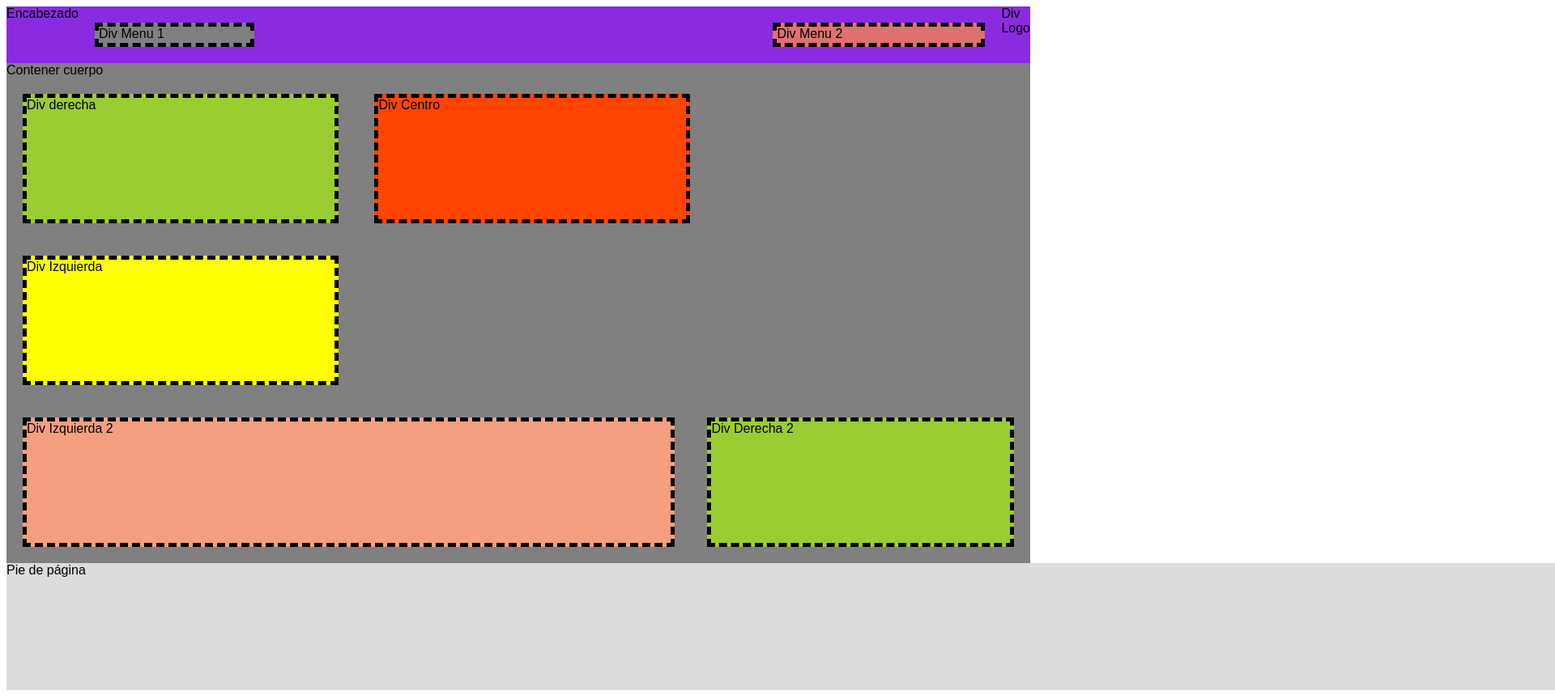
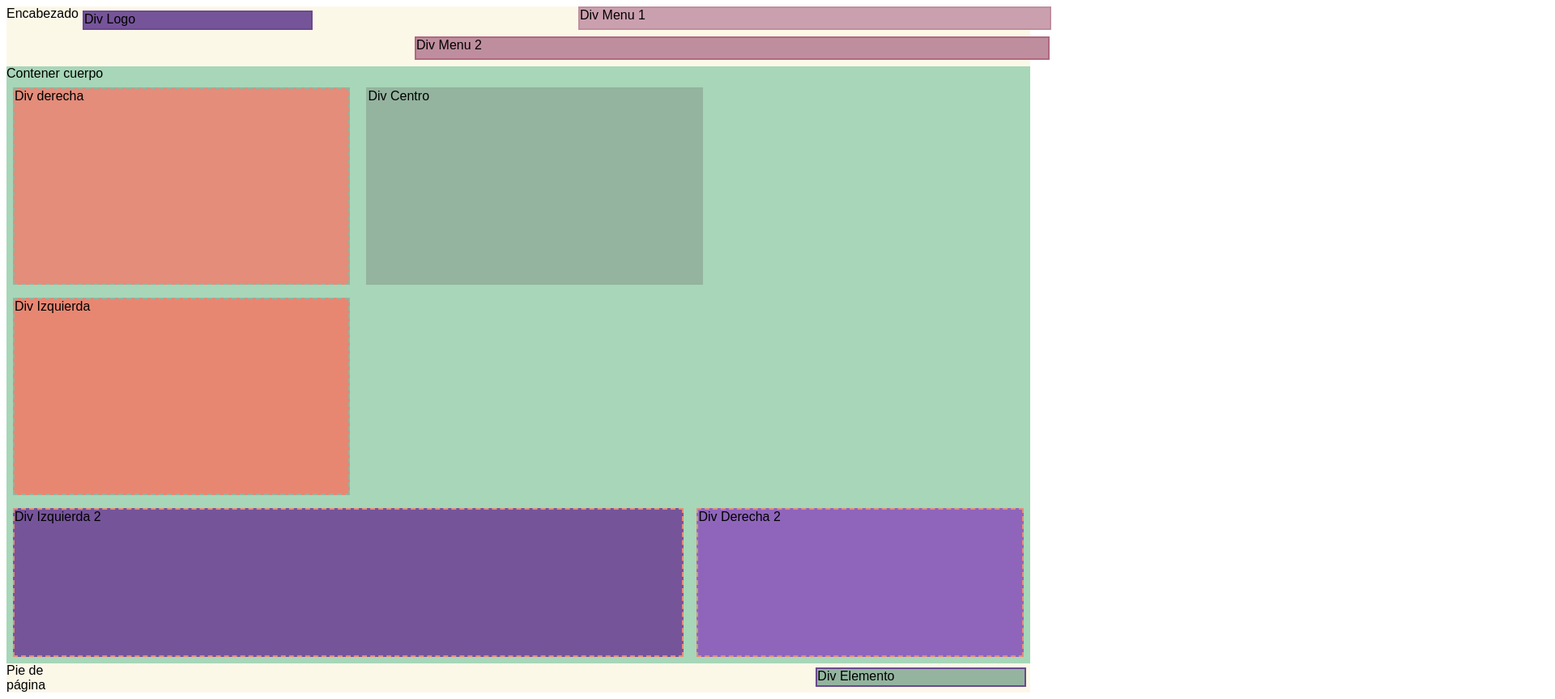
Before and after one commit to fhoras/cssPropiedadFlex, a website built with Parcel: page index.html in a window 1280 px wide. Shown: the top 864 px of the page at 81% size, 1920 px wide, since content can reach past the window. Built offline with nearby package versions, Linux system fonts and the light colour scheme.

Commit message:
terminado! Con los detalles finales

```diff
--- a/index.html
+++ b/index.html
@@ -8,9 +8,13 @@
     <div id="app"></div>
     <div class="encabezado">
       Encabezado
-      <div class="divMenu1">Div Menu 1</div>
-      <div class="divMenu2">Div Menu 2</div>
-      <div class="divLogo">Div Logo</div>
+      <div class="encabezadoLogo">
+        <div class="divLogo">Div Logo</div>
+      </div>
+      <div class="encabezadoMenu">
+        <div class="divMenu1">Div Menu 1</div>
+        <div class="divMenu2">Div Menu 2</div>
+      </div>
     </div>
     <div class="contenedorCuerpo">
       Contener cuerpo
@@ -24,7 +28,10 @@
         <div class="divDerecha2">Div Derecha 2</div>
       </div>
     </div>
-    <div class="pie">Pie de página</div>
+    <div class="pie">
+      Pie de página
+      <div class="divElemento">Div Elemento</div>
+    </div>
     <script src="src/index.ts"></script>
   </body>
 </html>
--- a/src/styles.css
+++ b/src/styles.css
@@ -2,111 +2,147 @@ body {
   font-family: sans-serif;
 }
 .encabezado {
-  background-color: blueviolet;
+  background-color: #fcf8e8;
   text-align: justify;
   width: auto;
   display: flex;
+  --flex-direction: column;
+}
+.encabezadoMenu {
+  background-color: #fcf8e8;
+  text-align: left;
+  width: 800px;
+  display: flex;
+  flex-direction: column;
+}
+.encabezadoLogo {
+  background-color: #fcf8e8;
+  text-align: right;
+  width: 400px;
+  display: flex;
+  flex-direction: column;
 }
 .contenedorCuerpo {
-  background-color: gray;
+  background-color: #a8d6b8;
   width: auto;
   --display: flex;
 }
 .contenedorCuerpo1 {
-  background-color: gray;
+  background-color: #a8d6b8;
   width: auto;
   display: flex;
 }
 .contenedorCuerpo2 {
-  background-color: gray;
+  background-color: #a8d6b8;
   width: auto;
   display: flex;
 }
+.divLogo {
+  background-color: #76549a;
+  width: auto;
+  width: 280px;
+  height: 20px;
+  border: 2px solid #6a498e;
+  margin: 5px;
+  display: inline;
+  display: -webkit-inline-flex;
+  display: -ms-inline-flexbox;
+  display: inline-flex;
+}
 .divMenu1 {
-  background-color: gray;
+  background-color: #cba0ae;
   width: auto;
   width: 580px;
-  height: 20px;
-  border: 5px dashed black;
-  margin: 20px;
-  --margin-left: 720px;
+  height: 25px;
+  border: 2px solid #bf8e9e;
+  --margin: 20px;
+  margin-left: 242px;
   display: inline;
-  -webkit-flex-direction: column;
-  -ms-flex-direction: column;
-  flex-direction: column;
+  display: -webkit-inline-flex;
+  display: -ms-inline-flexbox;
+  display: inline-flex;
 }
 .divMenu2 {
-  background-color: rgb(224, 113, 113);
+  background-color: #bf8e9e;
   width: auto;
   width: 780px;
-  height: 20px;
-  border: 5px dashed black;
-  margin: 20px;
-  margin-left: 620px;
+  height: 25px;
+  border: 2px solid #af6980;
+  margin: 8px;
+  margin-left: 40px;
   display: inline;
-  -webkit-flex-direction: column;
-  -ms-flex-direction: column;
-  flex-direction: column;
 }
 .divDerecha {
-  background-color: yellowgreen;
-  width: 380px;
-  height: 150px;
-  border: 5px dashed black;
-  margin: 20px;
+  background-color: #e38d7a;
+  width: 412px;
+  height: 240px;
+  border: 2px dashed #94b49f;
+  margin: 8px;
   display: inline;
   display: -webkit-inline-flex;
   display: -ms-inline-flexbox;
   display: inline-flex;
 }
 .divIzquierda {
-  background-color: yellow;
-  width: 380px;
-  height: 150px;
-  border: 5px dashed black;
-  margin: 20px;
+  background-color: #e78772;
+  width: 412px;
+  height: 240px;
+  border: 2px dashed #94b49f;
+  margin: 8px;
   display: inline;
   display: -webkit-inline-flex;
   display: -ms-inline-flexbox;
   display: inline-flex;
 }
 .divCentro {
-  background-color: orangered;
-  width: 380px;
-  height: 150px;
+  background-color: #94b49f;
+  width: 412px;
+  height: 240px;
   margin: 0 auto;
-  border: 5px dashed black;
-  margin: 20px;
+  border: 2px dashed #94b49f;
+  margin: 8px;
   display: inline;
   display: -webkit-inline-flex;
   display: -ms-inline-flexbox;
   display: inline-flex;
 }
 .divIzquierda2 {
-  background-color: rgb(245, 159, 128);
-  width: 820px;
-  height: 150px;
-  border: 5px dashed black;
-  margin: 20px;
+  background-color: #76549a;
+  width: 850px;
+  height: 180px;
+  border: 2px dashed #e38d7a;
+  margin: 8px;
   display: inline;
   display: -webkit-inline-flex;
   display: -ms-inline-flexbox;
   display: inline-flex;
 }
 .divDerecha2 {
-  background-color: yellowgreen;
-  width: 380px;
-  height: 150px;
-  border: 5px dashed black;
-  margin: 20px;
+  background-color: #8f65bb;
+  width: 412px;
+  height: 180px;
+  border: 2px dashed #e38d7a;
+  margin: 8px;
   display: inline;
   display: -webkit-inline-flex;
   display: -ms-inline-flexbox;
   display: inline-flex;
 }
 .pie {
-  background-color: gainsboro;
-  text-align: justify;
-  width: 250%;
-  height: 20%;
+  background-color: #fcf8e8;
+  width: auto;
+  display: flex;
+  --flex-direction: column;
 }
+.divElemento {
+  background-color: #94b49f;
+  width: 280px;
+  height: 20px;
+  border: 2px solid #6a498e;
+  margin: 5px;
+  margin-left: 910px;
+  display: inline;
+  display: -webkit-inline-flex;
+  display: -ms-inline-flexbox;
+  --display: inline-flex;
+}
```
